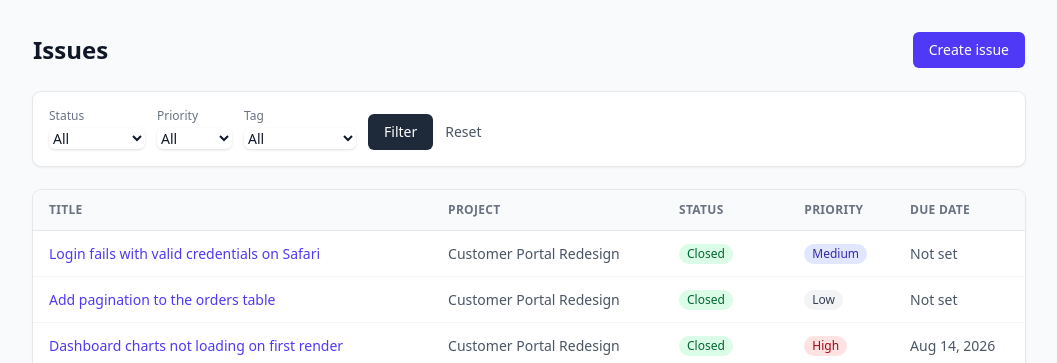
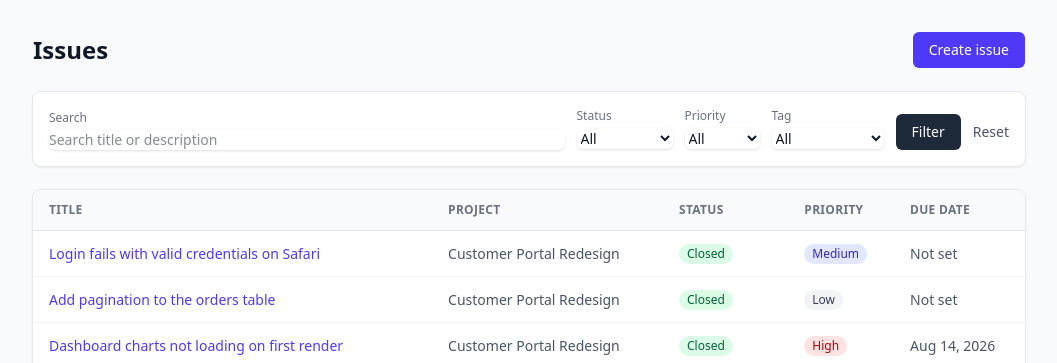
Before and after one commit to BregorAxhimusa/mini-issue-tracker, a Laravel app: page /issues in a window 1280 px wide. Shown: the part 57-420 px from the top of the page, without its empty margins (111-1168 px from the left). Run offline with Laravel 12, Linux system fonts and the light colour scheme; data comes from the database, SQL or seed files in the repository; style sheets or scripts are compiled from the project's sources.

Commit message:
Add debounced issue search (bonus)

```diff
--- a/app/Http/Controllers/IssueController.php
+++ b/app/Http/Controllers/IssueController.php
@@ -14,6 +14,13 @@ class IssueController extends Controller
     public function index(Request $request)
     {
         $issues = Issue::with(['project', 'tags'])
+            ->when($request->filled('search'), function ($query) use ($request) {
+                $search = $request->input('search');
+                $query->where(function ($inner) use ($search) {
+                    $inner->where('title', 'like', "%{$search}%")
+                        ->orWhere('description', 'like', "%{$search}%");
+                });
+            })
             ->when($request->filled('status'), fn ($query) => $query->where('status', $request->input('status')))
             ->when($request->filled('priority'), fn ($query) => $query->where('priority', $request->input('priority')))
             ->when($request->filled('tag_id'), function ($query) use ($request) {
@@ -22,6 +29,10 @@ class IssueController extends Controller
             ->latest()
             ->paginate(15)
             ->withQueryString();
+
+        if ($request->ajax()) {
+            return view('issues.partials.list', compact('issues'));
+        }
 
         $tags = Tag::orderBy('name')->get();
 
--- a/resources/js/app.js
+++ b/resources/js/app.js
@@ -1 +1,2 @@
 import './issue-detail';
+import './issue-filters';
--- /dev/null
+++ b/resources/js/issue-filters.js
@@ -0,0 +1,51 @@
+function initIssueFilters() {
+    const form = document.getElementById('issue-filter-form');
+    const results = document.getElementById('issue-results');
+
+    if (!form || !results) {
+        return;
+    }
+
+    let timer;
+
+    function buildUrl() {
+        const params = new URLSearchParams();
+
+        for (const [key, value] of new FormData(form).entries()) {
+            if (value !== '') {
+                params.append(key, value);
+            }
+        }
+
+        const query = params.toString();
+
+        return query ? `${form.action}?${query}` : form.action;
+    }
+
+    function refresh() {
+        const url = buildUrl();
+
+        fetch(url, { headers: { 'X-Requested-With': 'XMLHttpRequest' } })
+            .then((response) => response.text())
+            .then((html) => {
+                results.innerHTML = html;
+                window.history.replaceState({}, '', url);
+            });
+    }
+
+    form.addEventListener('submit', (event) => {
+        event.preventDefault();
+        refresh();
+    });
+
+    form.querySelector('[name="search"]').addEventListener('input', () => {
+        clearTimeout(timer);
+        timer = setTimeout(refresh, 300);
+    });
+
+    form.querySelectorAll('select').forEach((select) => {
+        select.addEventListener('change', refresh);
+    });
+}
+
+document.addEventListener('DOMContentLoaded', initIssueFilters);
--- a/resources/views/issues/index.blade.php
+++ b/resources/views/issues/index.blade.php
@@ -16,8 +16,15 @@
         </a>
     </div>
 
-    <form method="GET" action="{{ route('issues.index') }}"
+    <form method="GET" action="{{ route('issues.index') }}" id="issue-filter-form"
           class="mb-6 flex flex-wrap items-end gap-3 rounded-lg bg-white p-4 shadow-sm ring-1 ring-gray-200">
+        <div class="grow">
+            <label for="search" class="block text-xs font-medium text-gray-500">Search</label>
+            <input type="search" id="search" name="search" value="{{ request('search') }}"
+                   placeholder="Search title or description"
+                   class="mt-1 block w-full rounded-md border-gray-300 text-sm shadow-sm focus:border-indigo-500 focus:ring-indigo-500">
+        </div>
+
         <div>
             <label for="status" class="block text-xs font-medium text-gray-500">Status</label>
             <select id="status" name="status"
@@ -58,41 +65,7 @@
         </div>
     </form>
 
-    <div class="overflow-hidden rounded-lg bg-white shadow-sm ring-1 ring-gray-200">
-        <table class="min-w-full divide-y divide-gray-200 text-sm">
-            <thead class="bg-gray-50 text-left text-xs font-medium uppercase tracking-wide text-gray-500">
-                <tr>
-                    <th class="px-4 py-3">Title</th>
-                    <th class="px-4 py-3">Project</th>
-                    <th class="px-4 py-3">Status</th>
-                    <th class="px-4 py-3">Priority</th>
-                    <th class="px-4 py-3">Due date</th>
-                </tr>
-            </thead>
-            <tbody class="divide-y divide-gray-100">
-                @forelse ($issues as $issue)
-                    <tr class="hover:bg-gray-50">
-                        <td class="px-4 py-3">
-                            <a href="{{ route('issues.show', $issue) }}"
-                               class="font-medium text-indigo-600 hover:text-indigo-800">{{ $issue->title }}</a>
-                        </td>
-                        <td class="px-4 py-3 text-gray-600">{{ $issue->project->name }}</td>
-                        <td class="px-4 py-3">@include('partials.status-badge', ['status' => $issue->status])</td>
-                        <td class="px-4 py-3">@include('partials.priority-badge', ['priority' => $issue->priority])</td>
-                        <td class="px-4 py-3 text-gray-600">
-                            {{ $issue->due_date ? $issue->due_date->format('M j, Y') : 'Not set' }}
-                        </td>
-                    </tr>
-                @empty
-                    <tr>
-                        <td colspan="5" class="px-4 py-8 text-center text-gray-500">No issues match these filters.</td>
-                    </tr>
-                @endforelse
-            </tbody>
-        </table>
-    </div>
-
-    <div class="mt-4">
-        {{ $issues->links() }}
+    <div id="issue-results">
+        @include('issues.partials.list')
     </div>
 @endsection
--- /dev/null
+++ b/resources/views/issues/partials/list.blade.php
@@ -0,0 +1,37 @@
+<div class="overflow-hidden rounded-lg bg-white shadow-sm ring-1 ring-gray-200">
+    <table class="min-w-full divide-y divide-gray-200 text-sm">
+        <thead class="bg-gray-50 text-left text-xs font-medium uppercase tracking-wide text-gray-500">
+            <tr>
+                <th class="px-4 py-3">Title</th>
+                <th class="px-4 py-3">Project</th>
+                <th class="px-4 py-3">Status</th>
+                <th class="px-4 py-3">Priority</th>
+                <th class="px-4 py-3">Due date</th>
+            </tr>
+        </thead>
+        <tbody class="divide-y divide-gray-100">
+            @forelse ($issues as $issue)
+                <tr class="hover:bg-gray-50">
+                    <td class="px-4 py-3">
+                        <a href="{{ route('issues.show', $issue) }}"
+                           class="font-medium text-indigo-600 hover:text-indigo-800">{{ $issue->title }}</a>
+                    </td>
+                    <td class="px-4 py-3 text-gray-600">{{ $issue->project->name }}</td>
+                    <td class="px-4 py-3">@include('partials.status-badge', ['status' => $issue->status])</td>
+                    <td class="px-4 py-3">@include('partials.priority-badge', ['priority' => $issue->priority])</td>
+                    <td class="px-4 py-3 text-gray-600">
+                        {{ $issue->due_date ? $issue->due_date->format('M j, Y') : 'Not set' }}
+                    </td>
+                </tr>
+            @empty
+                <tr>
+                    <td colspan="5" class="px-4 py-8 text-center text-gray-500">No issues match these filters.</td>
+                </tr>
+            @endforelse
+        </tbody>
+    </table>
+</div>
+
+<div class="mt-4">
+    {{ $issues->links() }}
+</div>
```
